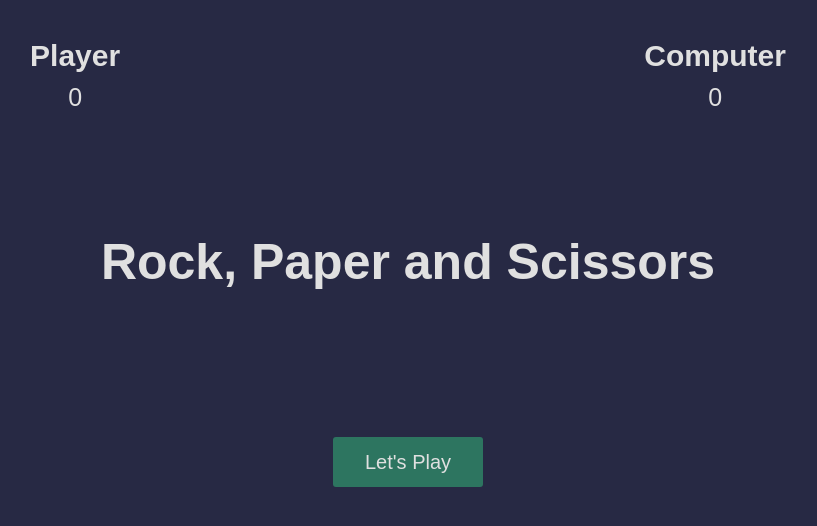
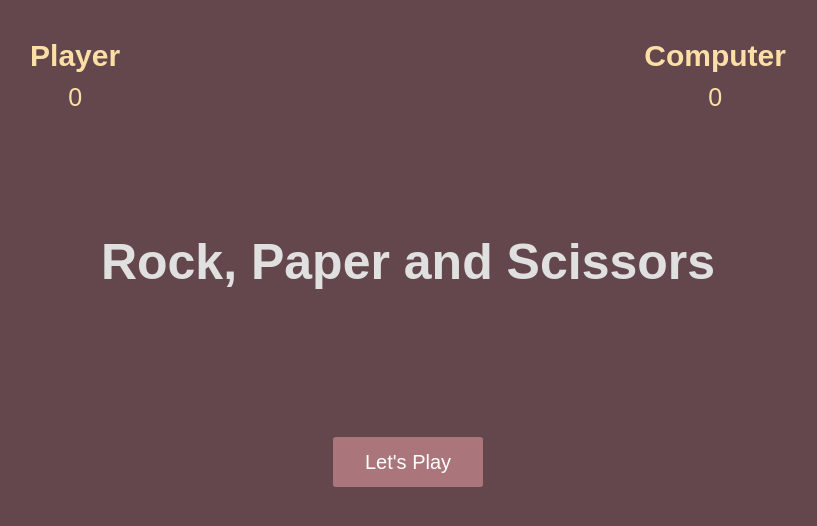
Before and after one commit to deborahtrfa/Rock-Paper-Scissors, a plain HTML site: page index.html in a window 1280 px wide. Shown: the whole page, without its empty margins (232-1049 px from the left). Drawn offline with Linux system fonts and the light colour scheme.

Commit message:
Color modifications

```diff
--- a/style.css
+++ b/style.css
@@ -6,12 +6,12 @@
 
 section{
     height: 100vh;
-    background-color: rgb(39, 41, 68);
+    background-color: #63474D;
     font-family: sans-serif;
 }
 
 .score{
-    color: rgb(224, 224, 224);
+    color: #FCDFA6;
     height: 20vh;
     display: flex;
     justify-content: space-around;
@@ -49,9 +49,9 @@ section{
     height: 50px;
     background: none;
     border: none;
-    color: rgb(224, 224, 224);
+    color: white;
     font-size: 20px;
-    background-color: rgb(45, 117, 96);
+    background-color: #AA767C;
     border-radius: 3px;
     cursor: pointer;
 }
```
